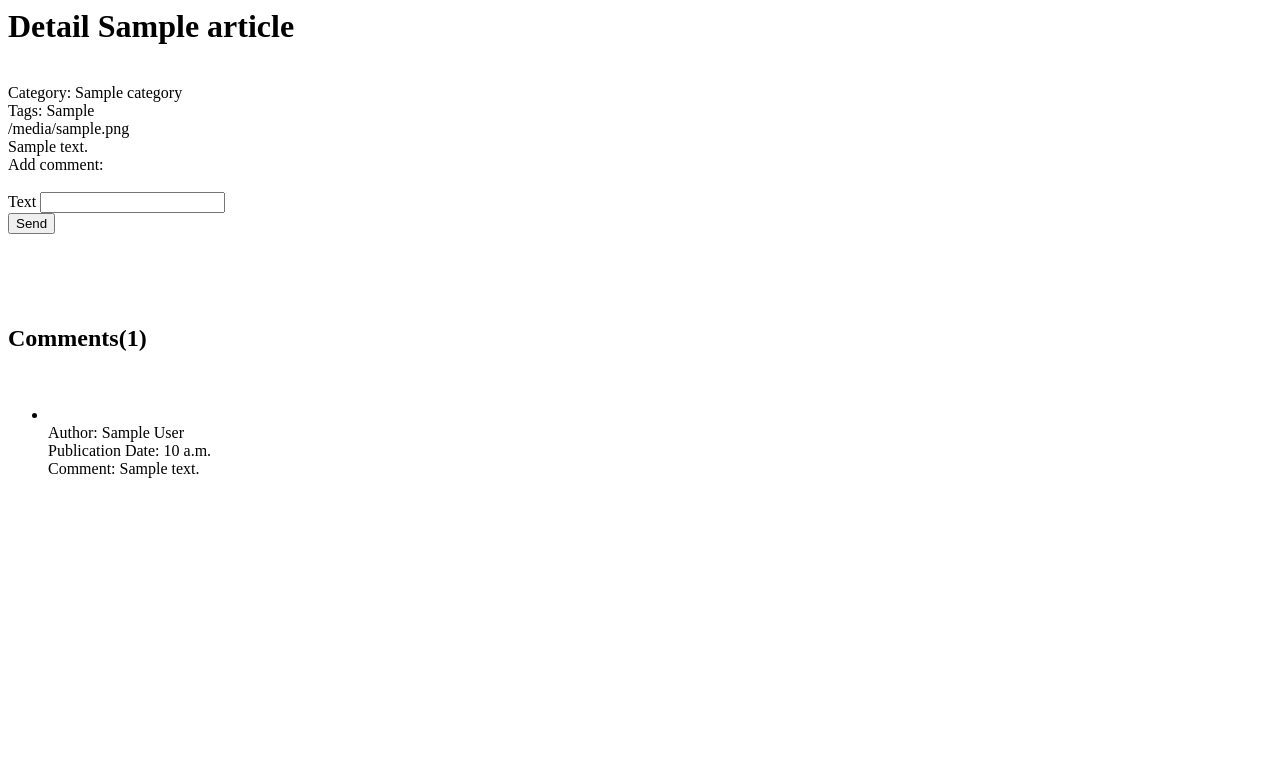
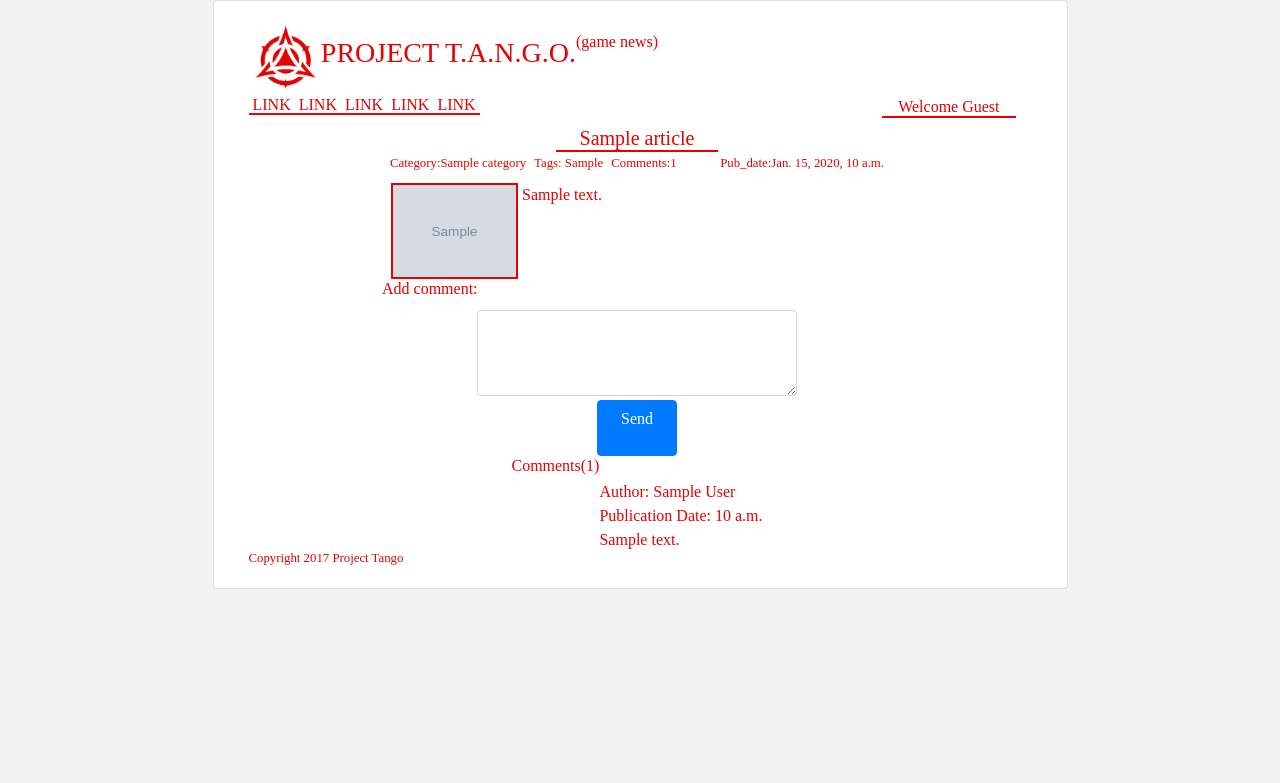
Before and after one commit to stPhoenix/projecttango, a Django app: page /news/detail/1/ in a window 1280 px wide. Shown: the top 783 px of the page. Run offline with Django 3.2, Linux system fonts and the light colour scheme; tables that the repository leaves empty hold one stand-in row (values such as "Sample post"); grey boxes marked "Sample" are stand-in pictures; some libraries are stand-ins or nearby versions; some web fonts are replaced.

Commit message:
Added detail view and small changes to base and index

```diff
--- a/project/news/templates/news/base_v0/detail.html
+++ b/project/news/templates/news/base_v0/detail.html
@@ -1,24 +1,70 @@
-<h1> Detail {{article.title}}</h1>
-<br> Category: {{article.category.name}}
-<br> Tags: {% for tag in article.tags_set.all %}
+{% extends "../../site/base_v0/base.html" %}
+
+{% block title %} {{article.title}} {% endblock %}
+
+
+{% block main %}
+ <section class="row justify-content-center">
+    <div class="col-8 d-flex align-items-center">
+       <article>
+           <section class="row justify-content-center">
+            <div class="col-12 d-flex flex-nowrap justify-content-center">
+              <h5 class="my-0 border-bottom-line px-4">{{article.title}}</h5>
+            </div>
+           </section>
+           <section class="row">
+            <div class="col-12 d-flex flex-nowrap">
+              <h6 class="p-1 pl-3 small">Category:{{article.category.name}}</h6>
+              <h6 class="p-1 small">Tags:{% for tag in article.tags_set.all %}
                                             {{ tag.tag }}
-            {% endfor %}
-<br> {{article.image.url}}
-<br> {{article.article_text}}
-<br> Add comment:
-<form action="{% url 'news:add_comment' article.id %}" method="post">
+                                         {% endfor %}</h6>
+              <h6 class="p-1 small mr-auto">Comments:{{article.comment_set.count}}</h6>
+              <h6 class="p-1 pr-3 small">Pub_date:{{article.pub_date}}</h6>
+            </div>
+           </section>
+           <section class="row">
+            <div class="col-12 d-flex px-4 mx-2">
+              <img class="img-fluid align-self-start w-25 border-img" src="{{article.image.url}}" alt="article image">
+                <p class="px-1">{{article.article_text}}
+                </p>
+            </div>
+            </section>
+            <section class="row">
+              <div class="col-12 d-flex flex-column flex-nowrap align-items-center">
+                <h6 class="align-self-start pl-2">
+                  Add comment:
+                </h6>
+                {% if error_message %}
+                  <br> <h6 class="alert alert-danger" role="alert">{{error_message}}</h6>
+                {% endif %}
+                  <form action="{% url 'news:add_comment' article.id %}" class="col-8 d-flex flex-column " method="post">
                   {% csrf_token %}
-    <br> <label for="comment_text"> Text</label> <input id="comment_text" type="text" name="comment_text">
-<br> <input type="submit" value="Send" />
+                  <div class="form-group my-1">
+                   <textarea class="form-control" rows="3"></textarea>
+                  </div>
+                    <button type="submit" class="btn btn-primary w-25 pb-4 align-self-center" value="Send">
+                      Send
+                    </button>
                   </form>
-<br> <h3>{{error_message}}</h3>
-<br> <h2> Comments({{article.comment_set.count}})</h2>
-<br><ul>
+              </div>
+            </section>
+            <section class="row justify-content-center">
+              <div class="col-12 d-flex flex-nowrap justify-content-center">
+                 <h6> Comments({{article.comment_set.count}})</h6>
+                  <br><ul class="list-unstyled">
                   {% for comment in article.comment_set.all %}
                     <li>
                       <br> Author: {{comment.author}}
                       <br> Publication Date: {{comment.pub_date}}
-        <br> Comment: {{comment.comment_text}}
+                      <br> {{comment.comment_text}}
                     </li>
                   {% endfor %}
                       </ul>
+              </div>
+            </section>
+       </article>
+
+
+   </div>
+ </section>
+{% endblock %}
--- a/project/news/templates/site/base_v0/base.html
+++ b/project/news/templates/site/base_v0/base.html
@@ -21,11 +21,13 @@
       <div class="col-9 card">
         <section class="card-body">
           <header class="row">
+            <a href="http://projecttango-bohdansapovsky788074.codeanyapp.com:8000">
             <section class="col-12 d-flex align-items-center">
               <img class="img-fluid width-10" src="{% static 'news/base_v0/ico.jpg' %}" alt="logo image">
               <h3 class="float-center align-middle logo-font">PROJECT T.A.N.G.O.</h3>
               <h6 class="text-right pb-4">(game news)</h6>
             </section>
+            </a>
           </header>
           <nav class="row" aria-label="Navigation">
             <section class="col-12 d-flex flex-nowrap">
@@ -46,7 +48,12 @@
                   <a href="#" class="border-bottom-line  px-1">LINK</a>
                 </li>
               </ul>
-              <h6 class="border-bottom-line padding-top px-3 mx-3 text-font">{% block userpanel %} Welcome User {% endblock %}</h6>
+              <h6 class="border-bottom-line padding-top px-3 mx-3 text-font">  {% if user.is_authenticated %}
+                                                                                   Welcome {{user.username}}
+                                                                               {% else %}
+                                                                                   Welcome Guest
+                                                                               {% endif %}
+              </h6>
             </section>
           </nav>
           <main class="row flex-column">
```
Also changed, not shown: project/news/templates/news/base_v0/index.html (+4 -12 lines). Lines whose indentation alone changed are shown as unchanged.
